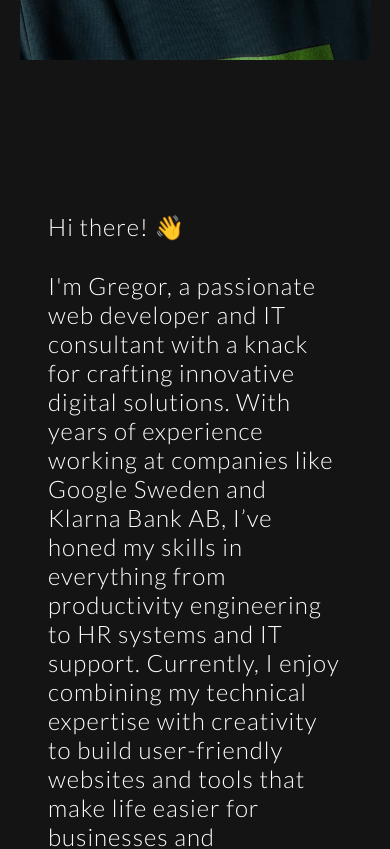
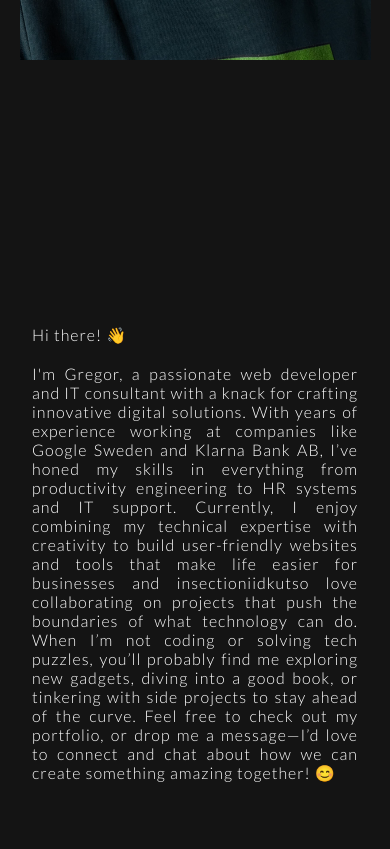
Before and after one commit to Gafrelek/Gafrelek.github.io, a React (Vite) app: page / in a window 390 px wide. Shown: the part 760-1609 px from the top of the page. Built offline with nearby package versions, Linux system fonts and the light colour scheme.

Commit message:
edited responsivnes for intro and about

```diff
--- a/src/components/About/About.css
+++ b/src/components/About/About.css
@@ -1,92 +1,21 @@
-/* // Base styles for smallest screens
-*/
 #about {
-  margin: 2rem;
-  padding: 1rem;
+  display: flex;
+  justify-content: center;
+  align-items: center;
+  height: 100vh;
+  padding: 2rem;
+  margin: 2rem auto;
+  box-sizing: border-box;
+}
 
-  overflow: hidden;
-  position: relative;
-  display: flex;
-}
 .aboutContent {
-  height: 100vh;
-  width: 100vw;
+  width: 100%;
   letter-spacing: 1px;
   font-weight: 300;
   display: flex;
   flex-direction: column;
   align-items: center;
-  justify-items: center;
-  font-size: 1.5rem;
+  justify-content: center;
+  text-align: justify;
+  font-size: clamp(1rem, 2.5vw, 1.5rem);
 }
-
-
-Tablet Adjustments
-@media screen and (min-width: 488px) {
-  #aboutContainer {
-    margin: 1rem;
-    padding: 1rem;
-  }
-  .introContent {
-    font-size: 1.75rem;
-  }
-  .aboutContent {
-    font-size: 3rem;
-    align-items: initial;
-  }
-  .introPara {
-    font-size: 1.5rem;
-
-  }
-  .bg {
-    width: 70vw;
-    height: auto;
-    margin: 1rem auto;
-  }
-}
-
-// Small Desktop Adjustments
-@media screen and (min-width: 640px) {
-  .spacerFirstChild {
-    flex: 0 1 25%;
-  }
-  .spacerLastChild {
-    flex: 0 1 20%;
-  }
-  .introPara {
-    max-width: 50vw;
-  }
-  .bg {
-    position: absolute;
-    right: 10vw;
-    top: 10vh;
-    width: auto;
-    height: 40vh;
-    box-shadow: rgba(100, 100, 100, 0.4) 5px 5px,
-      rgba(100, 100, 100, 0.3) 10px 10px, rgba(100, 100, 100, 0.2) 15px 15px,
-      rgba(100, 100, 100, 0.1) 20px 20px, rgba(100, 100, 100, 0.05) 25px 25px;
-  }
-}
-
-Medium Desktop Adjustments
-@media screen and (min-width: 1210px) {
-  .spacerFirstChild,
-  .spacerLastChild {
-    flex: 0 1 20%;
-  }
-  .introPara {
-    max-width: 30vw;
-  }
-}
-
-Large Desktop Adjustments
-@media screen and (min-width: 1600px) {
-  #aboutContainer {
-    margin: 2rem;
-    padding: 1rem;
-  }
-  .bg {
-    width: 25vw;
-    height: auto;
-  }
-} */
--- a/src/components/Intro/Intro.css
+++ b/src/components/Intro/Intro.css
@@ -1,9 +1,7 @@
-//Base styles for smallest screens
+/* Base styles for smallest screens */
 #intro {
   height: calc(100vh - 4rem);
   width: 100vw;
-  border-style: solid;
-  border-color: rgb(33, 38, 35);
 
   overflow: hidden;
   position: relative;
@@ -82,6 +80,9 @@
   .spacerLastChild {
     flex: 0 1 20%;
   }
+  .introContent {
+    height: 80vh;
+  }
   .introPara {
     max-width: 50vw;
   }
@@ -89,8 +90,9 @@
     position: absolute;
     right: 10vw;
     top: 10vh;
-    width: auto;
-    height: 40vh;
+
+    width: 30vw;
+    height: auto;
     box-shadow: rgba(100, 100, 100, 0.4) 5px 5px,
       rgba(100, 100, 100, 0.3) 10px 10px, rgba(100, 100, 100, 0.2) 15px 15px,
       rgba(100, 100, 100, 0.1) 20px 20px, rgba(100, 100, 100, 0.05) 25px 25px;
```
